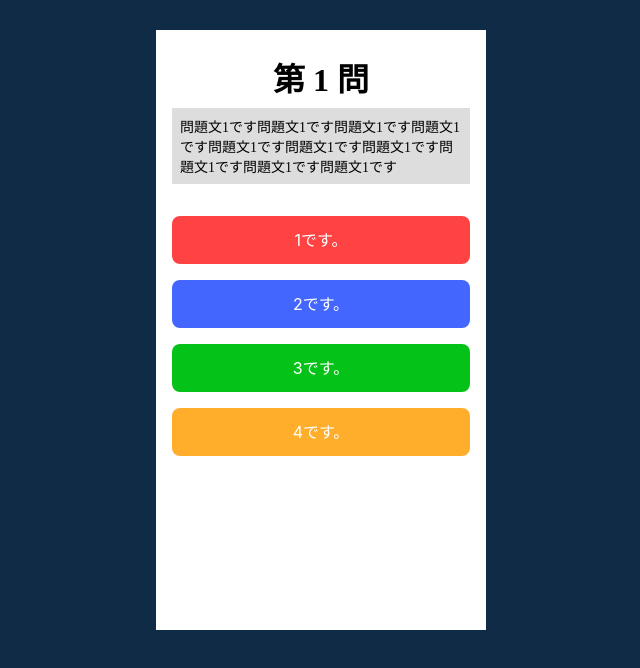
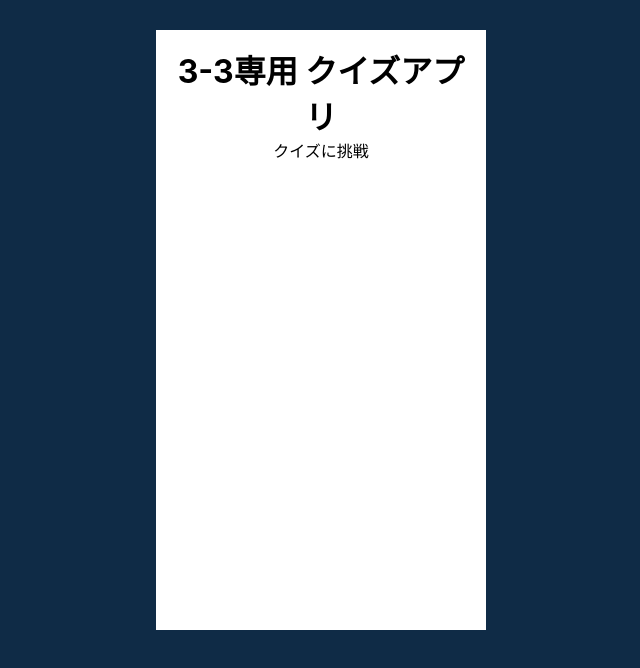
Before and after one commit to urassh/QuizApp3-3, a React (Create React App) app: page / in a window 1280 px wide. Shown: the top 668 px of the page, without its empty margins (319-959 px from the left). Built offline with nearby package versions, Linux system fonts and the light colour scheme; the HTML template or start-up script is replaced by a standard one.

Commit message:
create top

```diff
--- a/src/App.jsx
+++ b/src/App.jsx
@@ -1,17 +1,18 @@
+import {Top} from './Components/Top';
 import { Answer } from './Components/Answer';
 import { Result } from './Components/Result';
 import { BrowserRouter, Route, Switch } from 'react-router-dom';
 import styled from "styled-components";
 
-function App() {
-  console.log("test1");
-  console.log("test2");
-
+const App = () => {
   return (
     <BrowserRouter>
       <QuizContainer>
         <Switch>
           <Route exact path="/">
+            <Top />
+          </Route>
+          <Route exact path="/answer">
             <Answer />
           </Route>
           <Route exact path="/result">
--- a/src/Components/Answer.jsx
+++ b/src/Components/Answer.jsx
@@ -1,10 +1,12 @@
 import '../App.css';
 import React, { useState } from 'react';
 import { QUESTIONS } from './questionData';
+import { useHistory } from 'react-router-dom';
 
 const Answer = ()=>{
 
     const [quizIndex, setQuizIndex] = useState(0);
+    const history = useHistory();
 
     const quizHandler = (e)=> {
         const answered = e.currentTarget.id;
@@ -16,7 +18,7 @@ const Answer = ()=>{
             setQuizIndex(()=> quizIndex+1 );
         } else {
             console.log("回答数が問題数を超えました。");
-
+            history.push("/result");
         }
     }
 
--- a/src/Components/Result.jsx
+++ b/src/Components/Result.jsx
@@ -2,7 +2,7 @@ import React from 'react';
 
 const Result = () =>{
     return(
-        <h1>Result Form</h1>
+        <h1>結果発表</h1>
     );
 }
 
--- /dev/null
+++ b/src/Components/Top.jsx
@@ -0,0 +1,22 @@
+import React from 'react';
+import { useHistory } from 'react-router-dom';
+import styled from "styled-components";
+
+const Top = () => {
+    const history = useHistory();
+
+    const TransAnswer = () => {
+        history.push('/answer');
+    }
+    return(
+        <React.StrictMode>
+            <h1>3-3専用 クイズアプリ</h1>
+            <Button onClick={TransAnswer}>クイズに挑戦</Button>
+        </React.StrictMode>
+    );
+}
+
+const Button = styled.button`
+
+`;
+export {Top};
```
